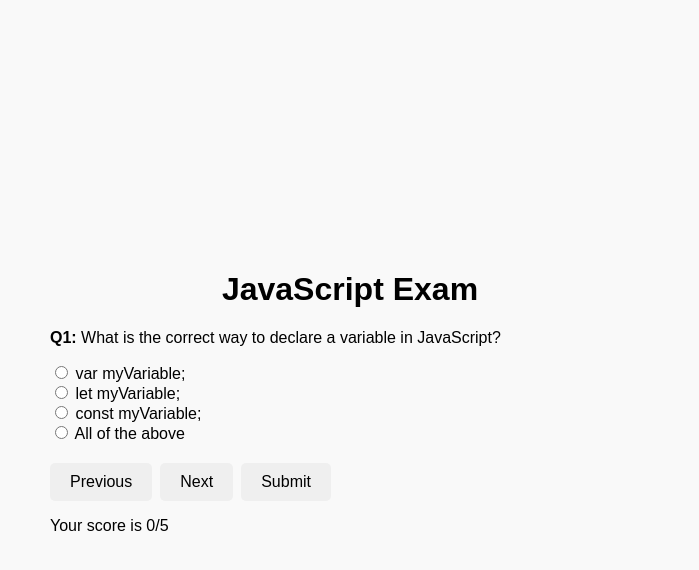
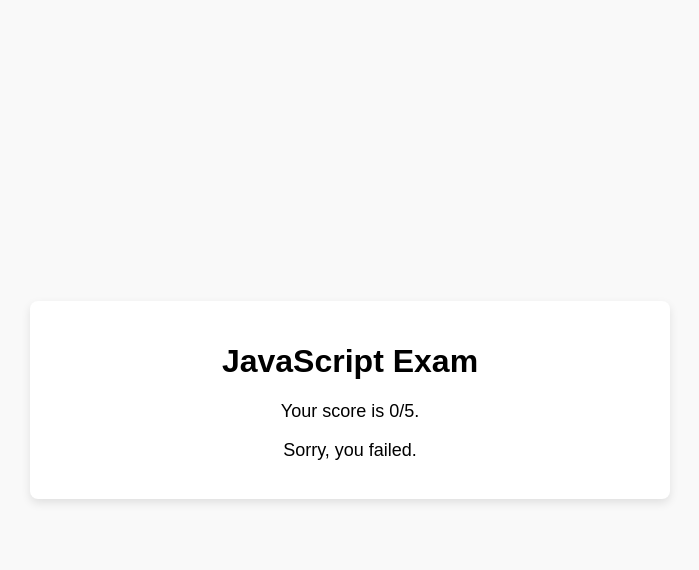
Before and after one commit to MIKKY1286/javascript, a plain HTML site: page homework 3/index.html in a window 1280 px wide. Both pictures are taken after a click on the button "Submit". Shown: the whole page, without its empty margins (290-989 px from the left). Drawn offline with Linux system fonts and the light colour scheme.

Commit message:
version 1.1

```diff
--- a/homework 3/index.html
+++ b/homework 3/index.html
@@ -19,13 +19,13 @@
     .container {
       width: 100%;
       max-width: 600px;
-      /* background-color: white; */
+      background-color: white;
       padding: 20px;
       border-radius: 8px;
-      /* box-shadow: 0 4px 10px rgba(0, 0, 0, 0.1); */
+      box-shadow: 0 4px 10px rgba(0, 0, 0, 0.1);
     }
 
-    h1 {
+    h1, h2 {
       text-align: center;
     }
 
@@ -35,8 +35,8 @@
 
     .buttons {
       display: flex;
-      justify-content:left;
-      gap: 0.5rem;
+      justify-content: left;
+      gap: 10px;
     }
 
     button {
@@ -51,8 +51,22 @@
       background-color: #e0e0e0;
     }
 
+    .timer {
+      text-align: center;
+      font-size: 18px;
+      margin-top: 10px;
+      font-weight: bold;
+      color: #ff5722;
+    }
+
     .hidden {
       display: none;
+    }
+
+    .result {
+      text-align: center;
+      font-size: 18px;
+      margin-top: 20px;
     }
   </style>
 </head>
@@ -60,15 +74,16 @@
   <div class="container">
     <h1>JavaScript Exam</h1>
     <div id="question-container">
-      <!-- show my question here -->
+      <!-- Questions and options will render here -->
     </div>
     <div class="buttons">
       <button id="previous-btn">Previous</button>
       <button id="next-btn">Next</button>
       <button id="submit-btn">Submit</button>
     </div>
-    <div id="result-container" class="hidden">
-      <!-- Result will be displayed here -->
+    <div class="timer" id="timer">Time Left: 05:00</div>
+    <div class="result hidden" id="result-container">
+      <!-- Result will display here -->
     </div>
   </div>
 
@@ -78,17 +93,17 @@
       {
         question: "What is the correct way to declare a variable in JavaScript?",
         options: ["var myVariable;", "let myVariable;", "const myVariable;", "All of the above"],
-        correct: 3,
+        correct: 3, // C
       },
       {
         question: "What will the following code output if x = 5?\nif (x > 10) { console.log('Greater than 10'); } else { console.log('10 or less'); }",
         options: ["Greater than 10", "10 or less", "undefined", "An error"],
-        correct: 1,
+        correct: 1, // B
       },
       {
         question: "Which loop is best used when the number of iterations is known?",
         options: ["while loop", "for loop", "do...while loop", "None of the above"],
-        correct: 1,
+        correct: 1, // B
       },
       {
         question: "What does the return statement do in a JavaScript function?",
@@ -98,24 +113,26 @@
           "Declares a variable",
           "None of the above",
         ],
-        correct: 0,
+        correct: 0, // A
       },
       {
         question: "How do you access the first element of an array named fruits?",
         options: ["fruits[0]", "fruits[1]", "fruits.first()", "fruits.get(0)"],
-        correct: 0,
+        correct: 0, // A
       },
     ];
 
     let currentQuestion = 0;
     let selectedAnswers = Array(questions.length).fill(null);
+    let timeLeft = 300; // 5 minutes in seconds
 
-    // DOM Elements
     const questionContainer = document.getElementById("question-container");
     const previousBtn = document.getElementById("previous-btn");
     const nextBtn = document.getElementById("next-btn");
     const submitBtn = document.getElementById("submit-btn");
+    const timerDisplay = document.getElementById("timer");
     const resultContainer = document.getElementById("result-container");
+    const buttons = document.querySelector(".buttons");
 
     // Render Question
     function renderQuestion() {
@@ -153,8 +170,37 @@
           score++;
         }
       });
-      resultContainer.innerHTML = `<p>Your score is ${score}/${questions.length}</p>`;
+      const passMark = Math.ceil(questions.length * 0.6); // 60% passing
+      const resultMessage = score >= passMark ? "Congratulations, you passed!" : "Sorry, you failed.";
+      resultContainer.innerHTML = `
+        <p>Your score is ${score}/${questions.length}.</p>
+        <p>${resultMessage}</p>
+      `;
       resultContainer.classList.remove("hidden");
+      questionContainer.innerHTML = ""; // Clear questions
+      buttons.style.display = "none"; // Hide buttons
+      timerDisplay.style.display = "none"; // Hide timer
+    }
+
+    // Timer countdown function
+    function startTimer() {
+      const timerInterval = setInterval(() => {
+        if (timeLeft > 0) {
+          timeLeft--;
+          timerDisplay.textContent = `Time Left: ${formatTime(timeLeft)}`;
+        } else {
+          clearInterval(timerInterval);
+          timerDisplay.textContent = "Time's up!";
+          showResult(); // Automatically show result
+        }
+      }, 1000);
+    }
+
+    // Format time as MM:SS
+    function formatTime(seconds) {
+      const minutes = Math.floor(seconds / 60);
+      const secs = seconds % 60;
+      return `${minutes.toString().padStart(2, "0")}:${secs.toString().padStart(2, "0")}`;
     }
 
     // Event Listeners
@@ -181,6 +227,7 @@
 
     // Initial Render
     renderQuestion();
+    startTimer();
   </script>
 </body>
 </html>
```
